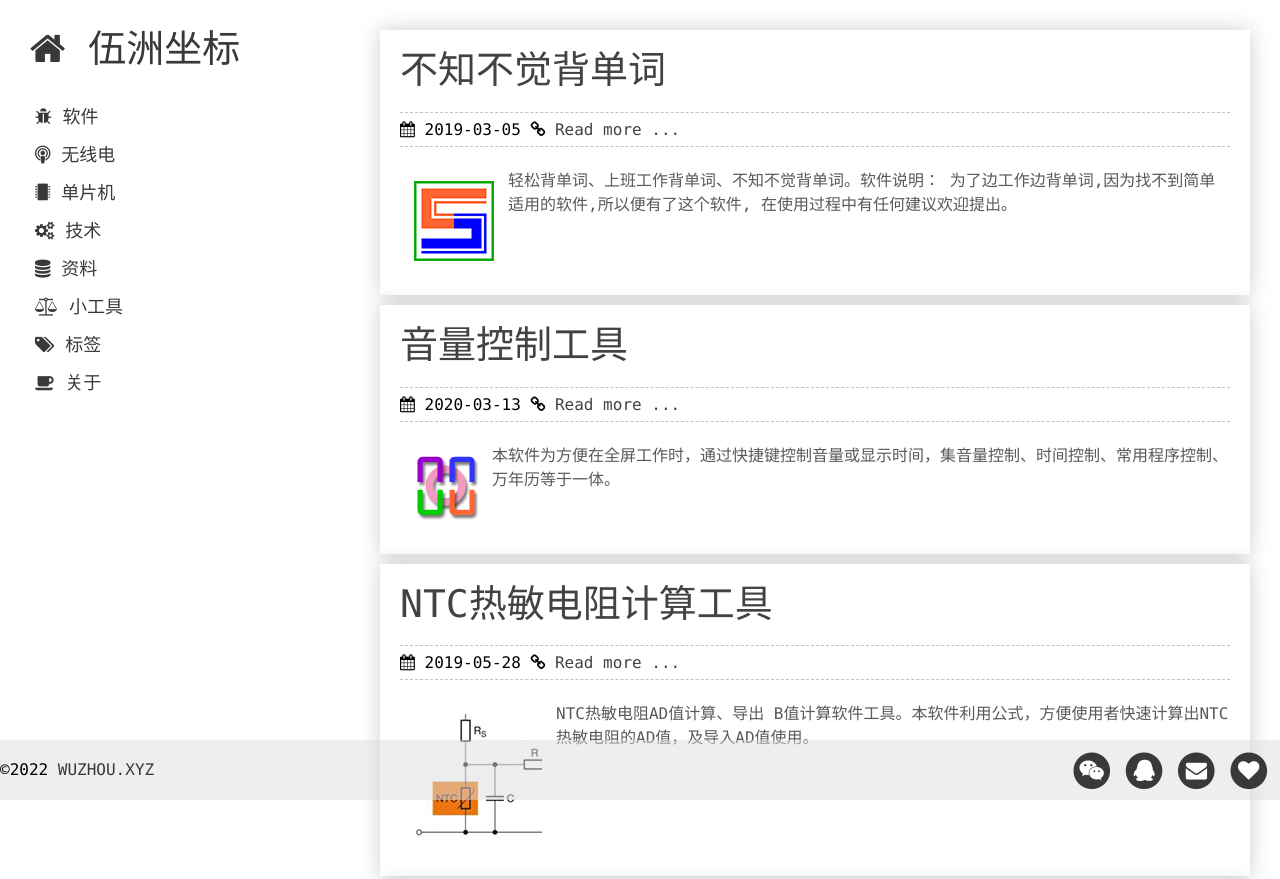
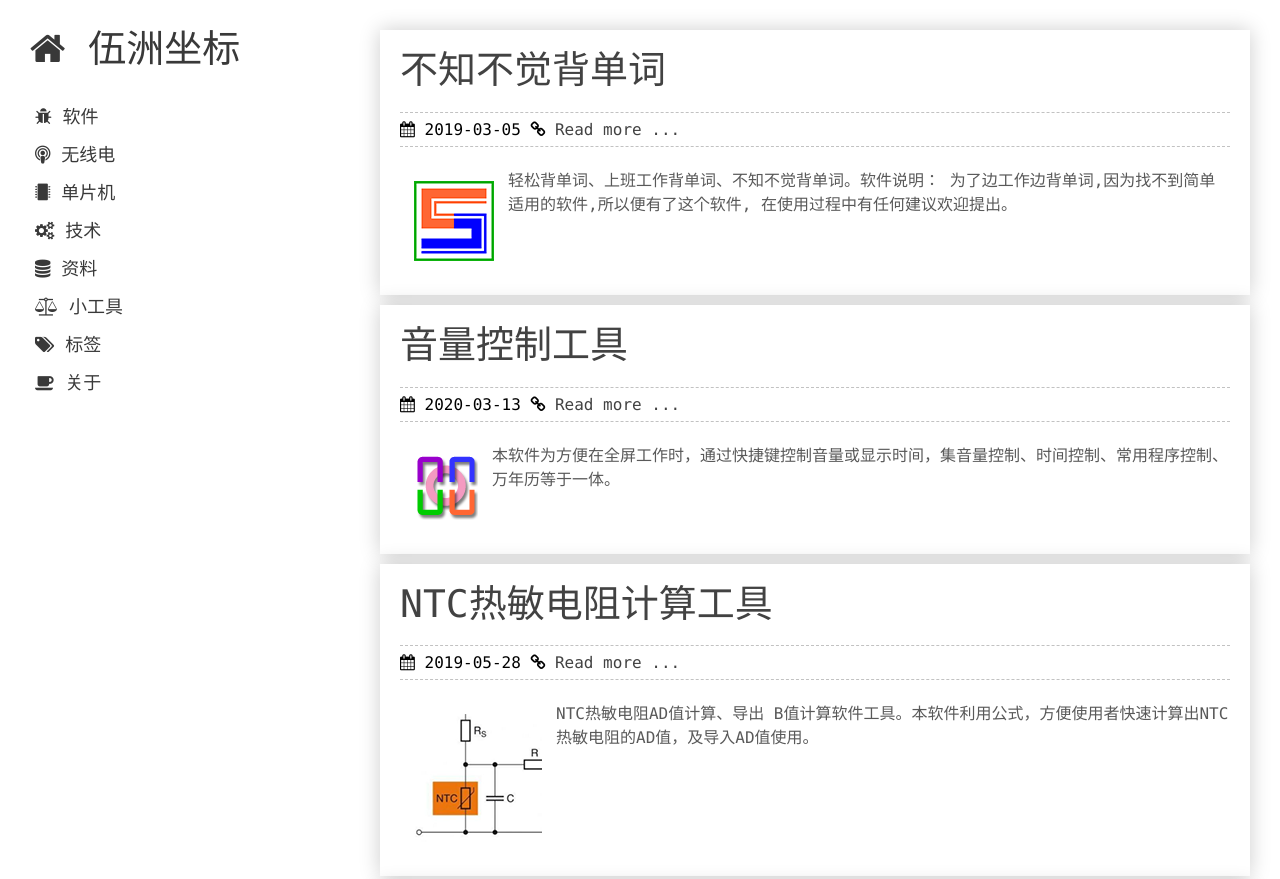
Before and after one commit to wurom/WUZHOU.XYZ, a plain HTML site: page index.html in a window 1280 px wide. Shown: the top 879 px of the page. Drawn offline with Linux system fonts and the light colour scheme.

Commit message:
Add files via upload

```diff
--- a/wufiles/styles.css
+++ b/wufiles/styles.css
@@ -125,7 +125,6 @@ strong {
 
 section {
   border-left: 350px solid #fff;
-  border-bottom: 35px solid #fff;
 }
 
 small {
@@ -214,7 +213,6 @@ section {
     border-width:1px 0;
     padding:10px;
     padding-top:100px;
-    padding-bottom:60px;
   }
 #top-bar{
     width:100%;
@@ -354,7 +352,7 @@ color:#808080;
 
 #footer {
 	height: 60px;
-	position: fixed;
+	position: relative;
 	width: 100%;
 	bottom: 0;
 	background: rgba(222,222,222,0.5);
```
